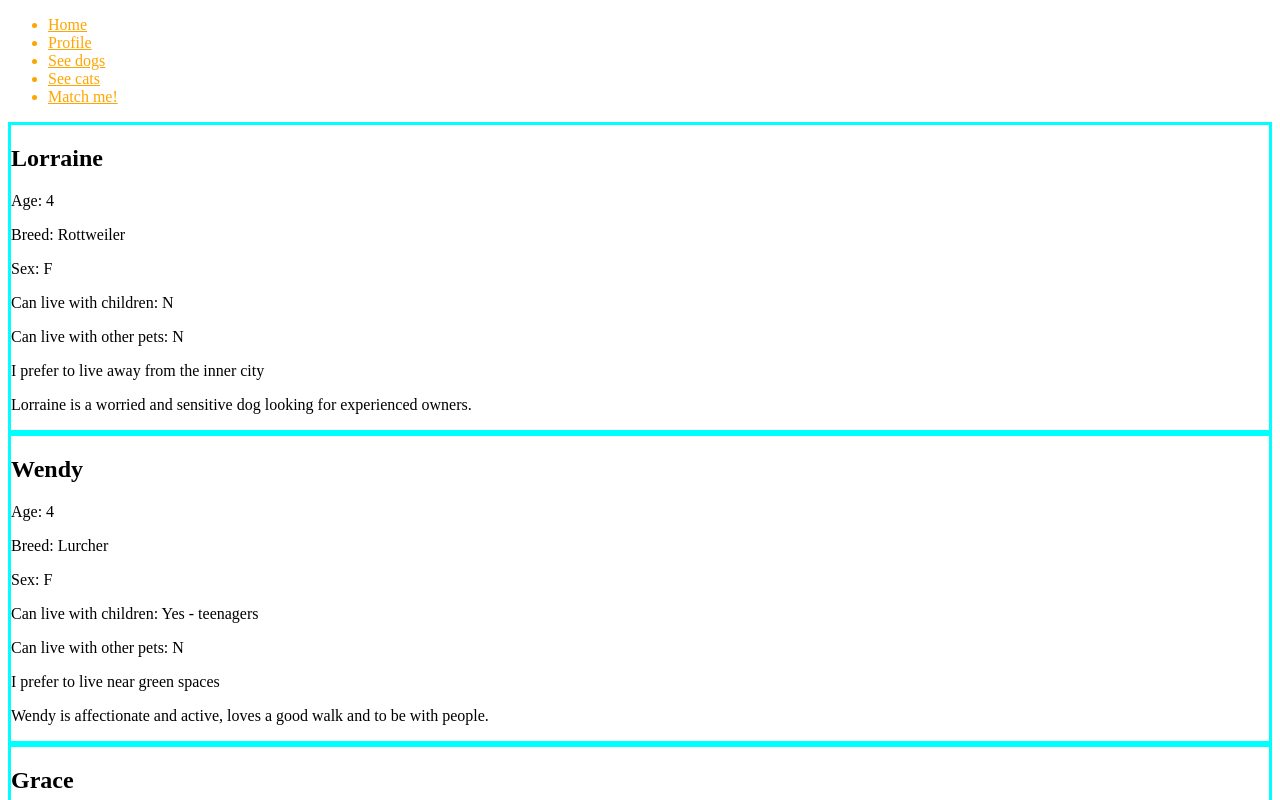
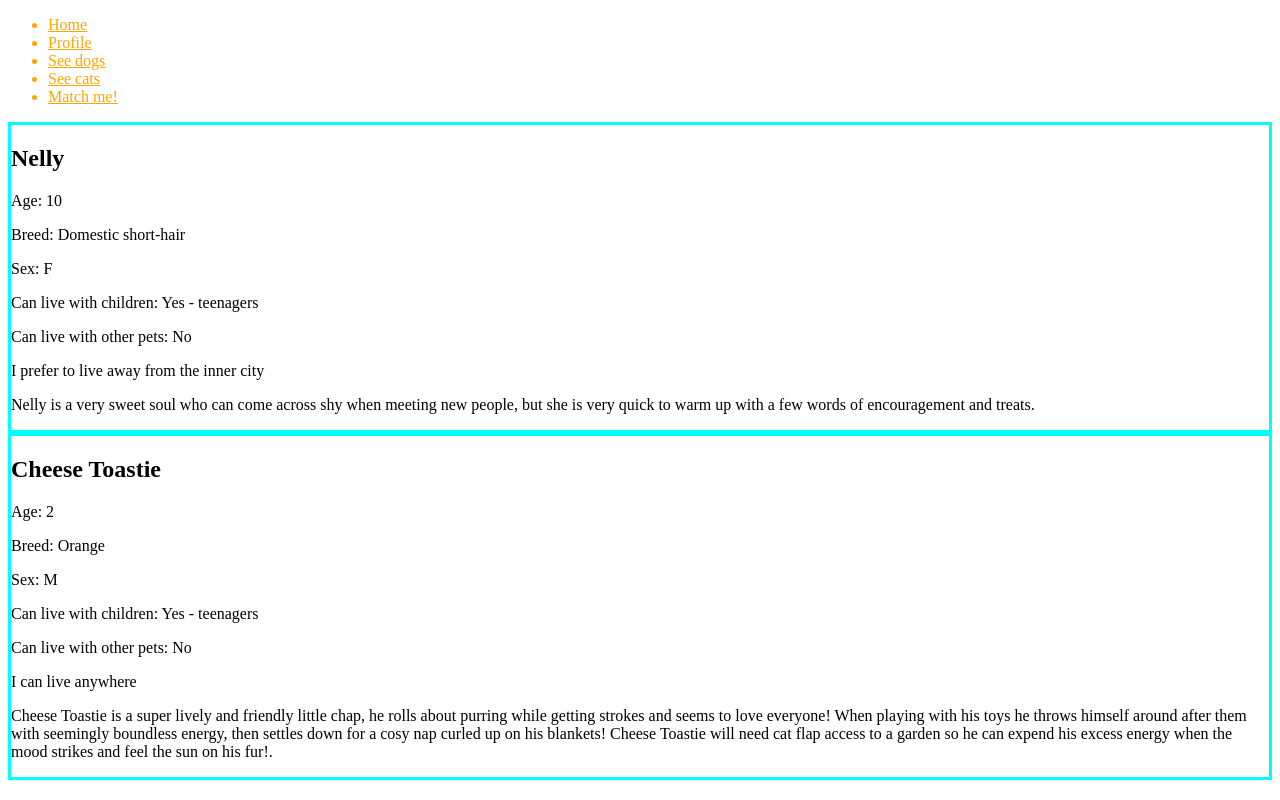
Before and after one commit to evelyn516/Adoption, a React (Create React App) app in the folder client/: page /cats in a window 1280 px wide. Shown: the top 800 px of the page. Built offline with nearby package versions, Linux system fonts and the light colour scheme.

Commit message:
cats route and page added

```diff
--- a/client/src/App.js
+++ b/client/src/App.js
@@ -62,7 +62,7 @@ function App() {
         "age" : 14,
         "active" : "No",
         "kids" : "Yes - teenagers",
-        "breed": "Jack Russel",
+        "breed": "Jack Russell",
         "sex": "M",
         "others": "Y - dogs and cats",
         "size": "Small",
@@ -72,8 +72,43 @@ function App() {
         "about": "Little man Troy is an older gent who has found kennelling difficult and is stressed in kennels when on his own, and barks a lot during the day when on his own. He is much better with company and likes his food and absolutely loves tennis balls, and could play all day! He has shown to be friendly and independent with dogs and might be able to live with one if the right match.Troy need a quiet retirement home where he can relax and we cant wait to see him living his best life in his forever home."}
   ]
 
+  const ourCats = [
+    {
+        "name": "Nelly",
+        "img": "https://www.battersea.org.uk/sites/default/files/animal_images/00P8e000001EiyCEAS.jpeg",
+        "ref" : 392953,
+        "age" : 10,
+        "active" : "No",
+        "kids" : "Yes - teenagers",
+        "breed": "Domestic short-hair",
+        "sex": "F",
+        "others": "No",
+        "size": "Small",
+        "company": "No",
+        "training": "No",
+        "home": "I prefer to live away from the inner city",
+        "about":"Nelly is a very sweet soul who can come across shy when meeting new people, but she is very quick to warm up with a few words of encouragement and treats. She will greet known people for fuss with a happy tail and sweet chirrups. Our girl wants nothing more than to laze the days away on her favourite persons lap, enjoying lots of fuss. Nelly will need some access to a garden to stretch her legs out in the warmer weather."},
+
+    {
+        "name": "Cheese Toastie",
+        "img": "https://www.battersea.org.uk/sites/default/files/animal_images/00P8e000001F0hDEAS.jpeg",
+        "ref" : 393671,
+        "age" : 2,
+        "active" : "No",
+        "kids" : "Yes - teenagers",
+        "breed": "Orange",
+        "sex": "M",
+        "others": "No",
+        "size": "Small",
+        "company": "No",
+        "training": "No",
+        "home": "I can live anywhere",
+        "about":"Cheese Toastie is a super lively and friendly little chap, he rolls about purring while getting strokes and seems to love everyone! When playing with his toys he throws himself around after them with seemingly boundless energy, then settles down for a cosy nap curled up on his blankets! Cheese Toastie will need cat flap access to a garden so he can expend his excess energy when the mood strikes and feel the sun on his fur!"}
+
+    ]
+
   const [dogs, setDogs] = useState(doggos)
-  const [cats, setCats] = useState(doggos)
+  const [cats, setCats] = useState(ourCats)
 
 
   return (
```
Also changed, not shown: client/src/exampleData/cats.js (+30 -32 lines), client/src/exampleData/dogs.js (+9 -16 lines).
